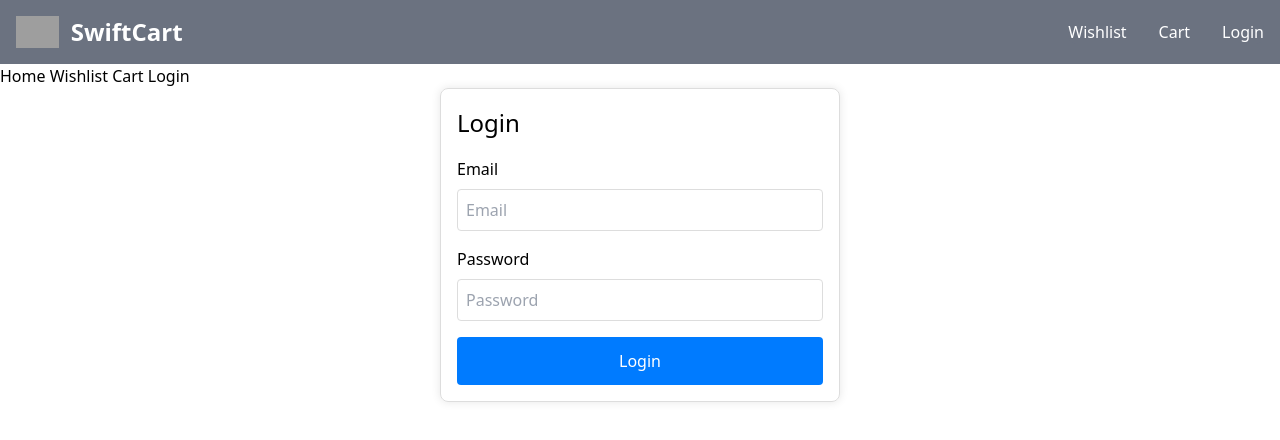
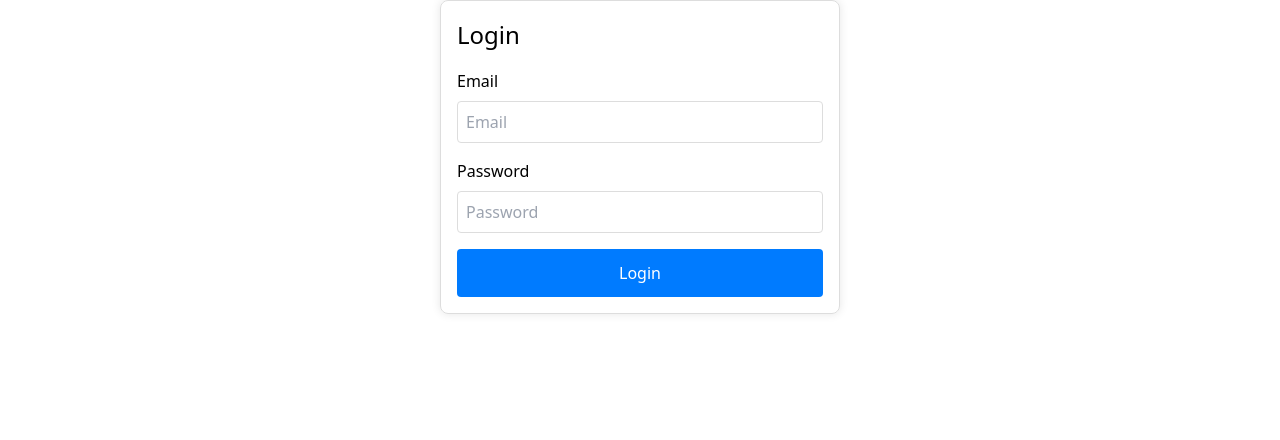
Before and after one commit to LebogangMputle/Module_3_LEBMPU495_JSE2407_GroupA_Lebogang-Mputle_JSF02., a Svelte app: page /login in a window 1280 px wide. Shown: the top 440 px of the page. Built offline with nearby package versions, Linux system fonts and the light colour scheme; grey boxes are pictures that could not be loaded.

Commit message:
"Removed Header component and its import from App.svelte, and deleted Header.svelte file."

```diff
--- a/src/App.svelte
+++ b/src/App.svelte
@@ -1,6 +1,5 @@
 <script>
   import { Router, Route, Link } from 'svelte-routing';
-  import Header from './lib/Header.svelte'; // Import Header component
   import Home from './pages/Home.svelte';
   import Wishlist from './pages/Wishlist.svelte';
   import Cart from './pages/Cart.svelte';
@@ -8,14 +7,7 @@
 </script>
 
 <Router>
-  <Header /> <!-- Include the Header component for consistent navigation -->
 
-  <nav>
-    <Link to="/">Home</Link>
-    <Link to="/wishlist">Wishlist</Link>
-    <Link to="/cart">Cart</Link>
-    <Link to="/login">Login</Link>
-  </nav>
 
   <!-- Define routes for each page -->
   <Route path="/" component={Home} />
```
Also changed, not shown: src/pages/Header.svelte (renamed from src/lib/Header.svelte).
